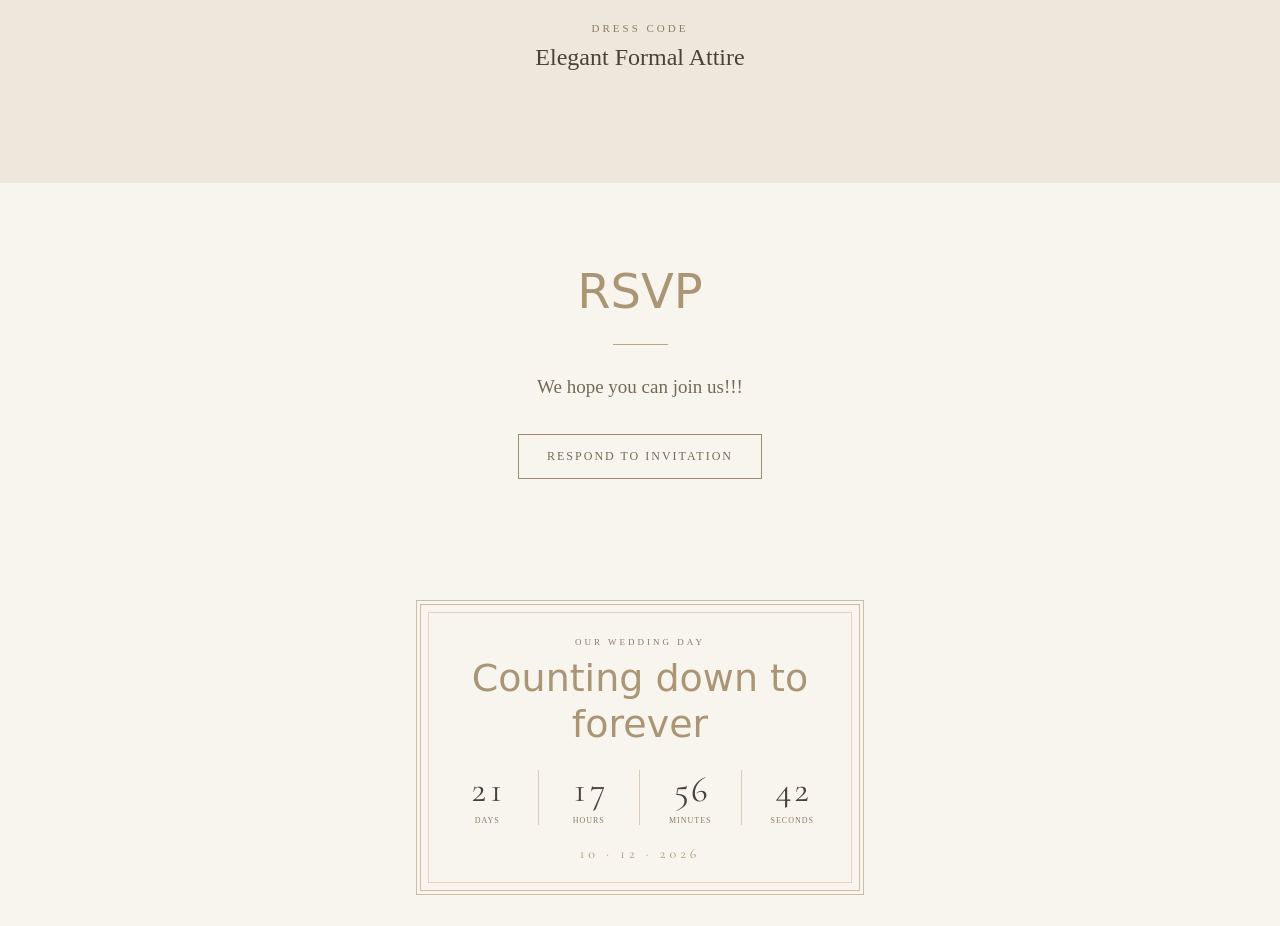
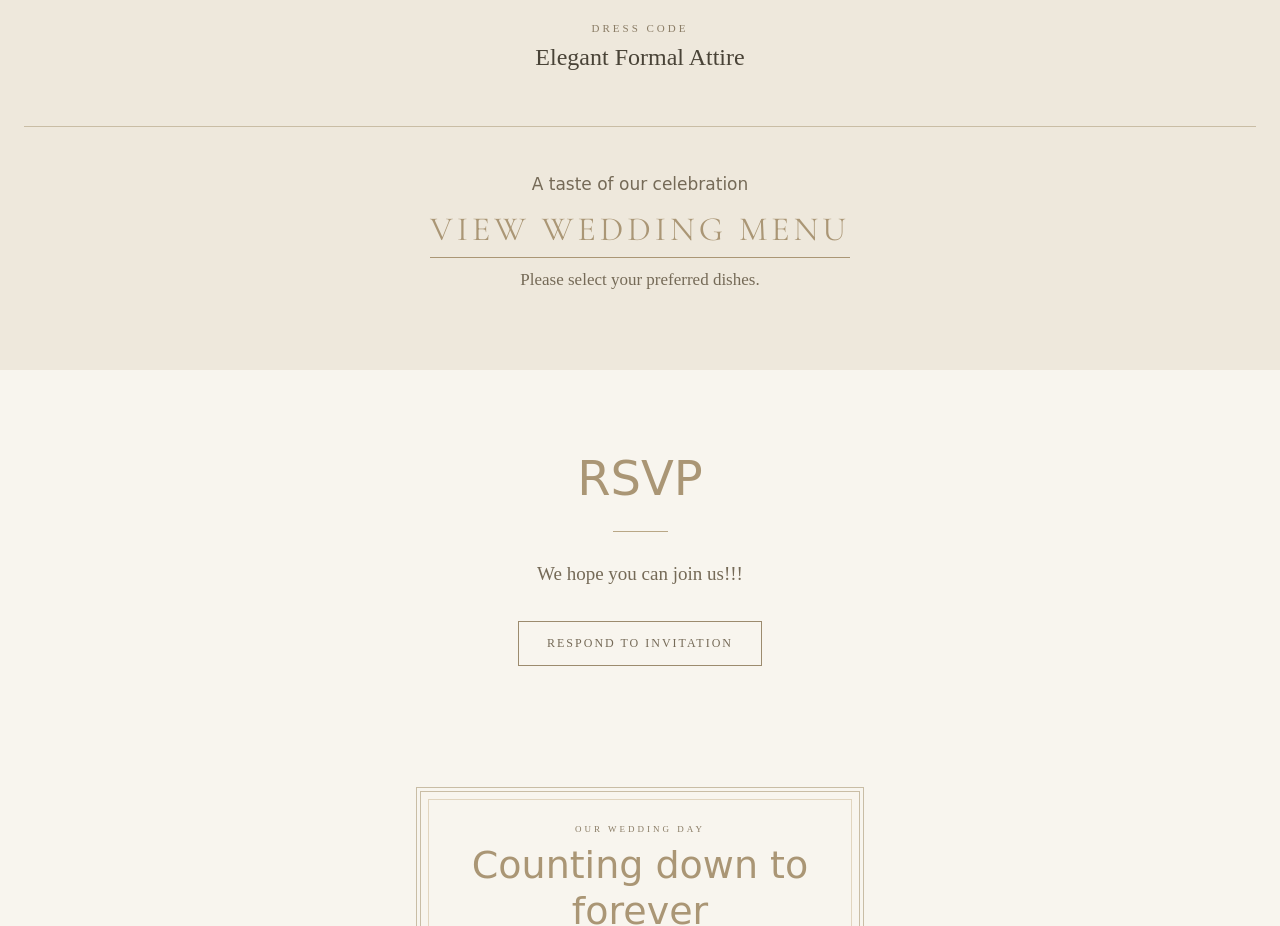
Before and after one commit to mdobulyak-sudo/oksana, a plain HTML site: page invitation.html in a window 1280 px wide. Shown: the part 1620-2546 px from the top of the page. Drawn offline with nearby package versions, Linux system fonts and the light colour scheme; a web font is replaced by a local one.

Commit message:
Update invitation.html

```diff
--- a/invitation.html
+++ b/invitation.html
@@ -253,6 +253,36 @@
             color: #aa9675;
         }
 
+.menu-invitation {
+    margin-top: 55px;
+    padding-top: 35px;
+    border-top: 1px solid #c9bda5;
+}
+
+.menu-invitation a {
+    display: inline-block;
+    margin-top: 15px;
+    font-family: 'Cormorant Garamond', serif;
+    font-size: clamp(25px, 5vw, 34px);
+    font-weight: 400;
+    letter-spacing: 4px;
+    color: #aa9675;
+    text-decoration: none;
+    border-bottom: 1px solid #aa9675;
+    padding-bottom: 7px;
+    transition: color 0.3s, border-color 0.3s;
+}
+
+.menu-invitation a:hover {
+    color: #756a57;
+    border-color: #756a57;
+}
+
+.menu-invitation p {
+    margin-top: 12px;
+    font-size: 17px;
+    color: #756a57;
+}
         @media (max-width: 480px) {
             .frame {
                 padding: 45px 15px;
@@ -361,6 +391,17 @@
             <p class="detail-label">Dress Code</p>
             <p class="detail-value">Elegant Formal Attire</p>
         </div>
+
+        <div class="menu-invitation">
+    <p class="script">A taste of our celebration</p>
+
+    <a href="menu.html" target="_blank">
+        VIEW WEDDING MENU
+    </a>
+
+    <p>Please select your preferred dishes.</p>
+</div>
+
     </section>
 
     <section class="section">
```
